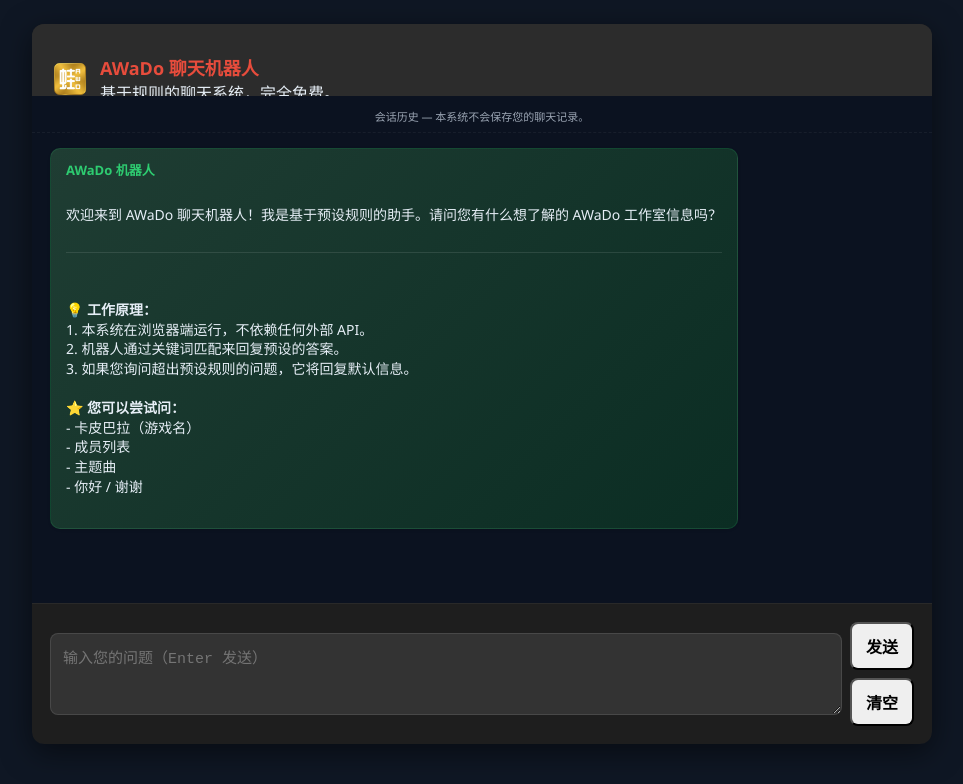
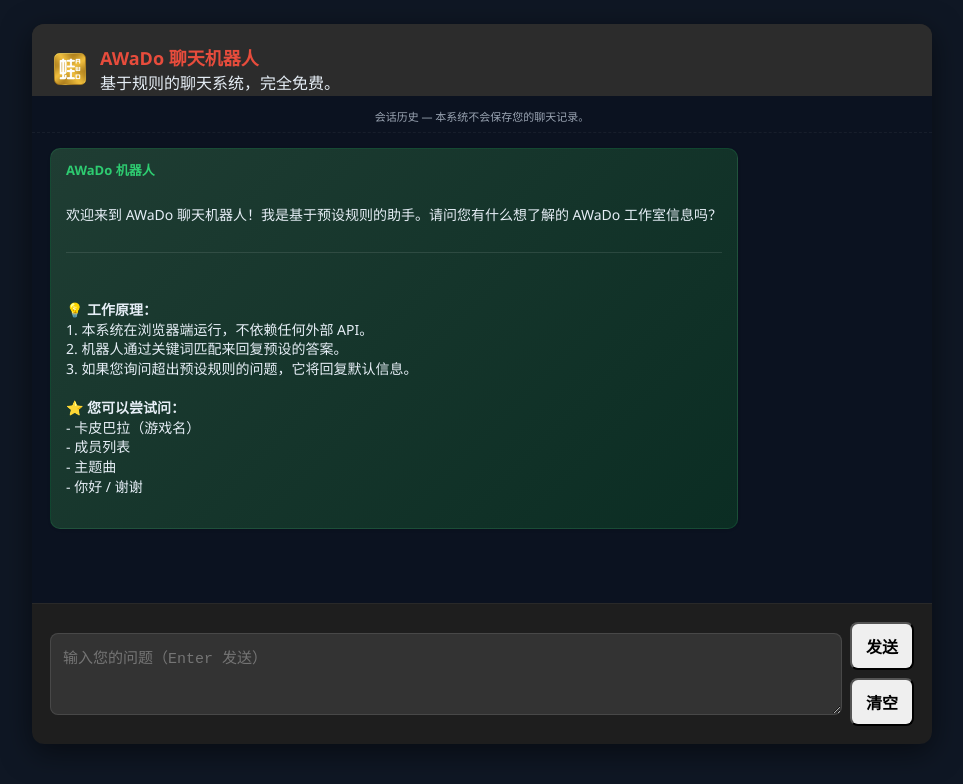
Before and after one commit to AwadoDesign/AwadoDesign.github.io, a plain HTML site: page chat.html in a window 1280 px wide. Shown: the whole page, without its empty margins (158-1121 px from the left). Drawn offline with Linux system fonts and the light colour scheme.

Commit message:
Update chat.html

```diff
--- a/chat.html
+++ b/chat.html
@@ -187,7 +187,7 @@
             }
             header{
                 padding: 14px 18px;
-                height: 82px;
+                height: 62px;
                 /* 确保头部底部有分隔线 */
                 border-bottom:1px solid rgba(255,255,255,.1);
             }
```
